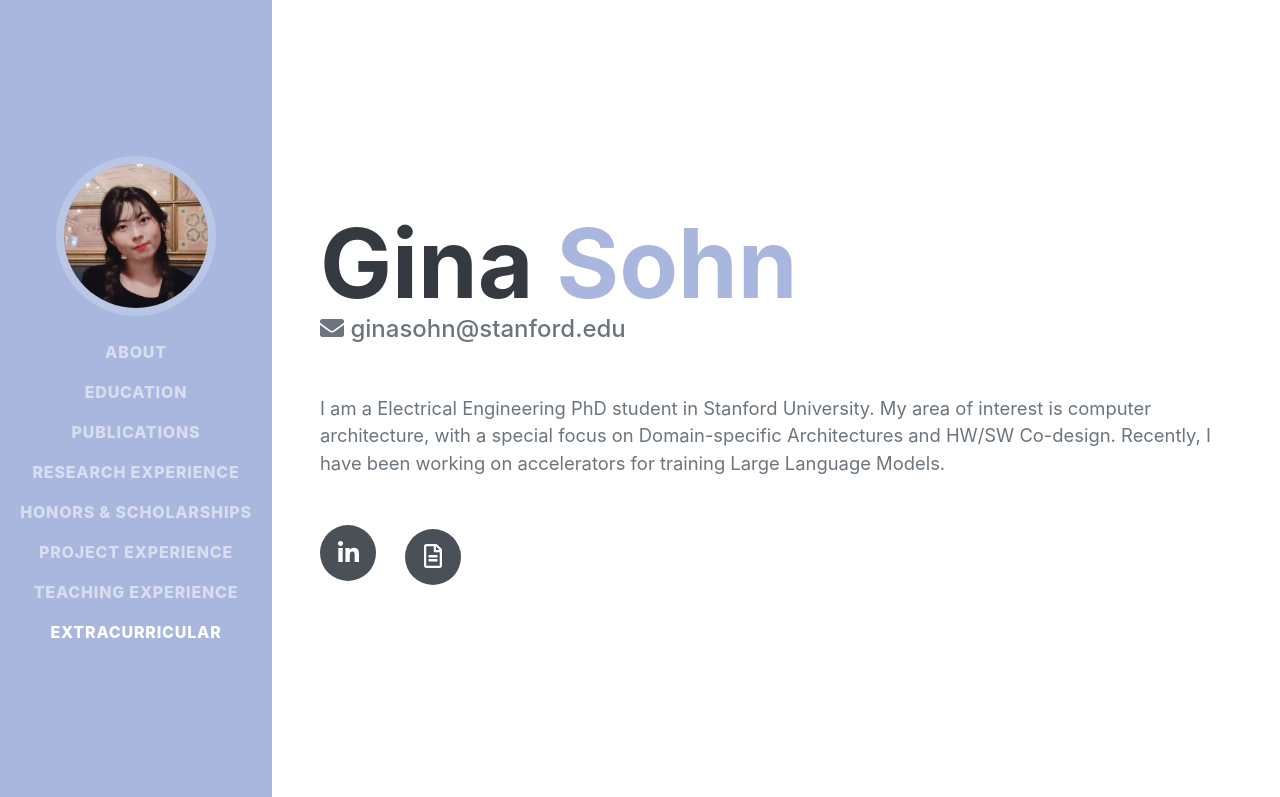
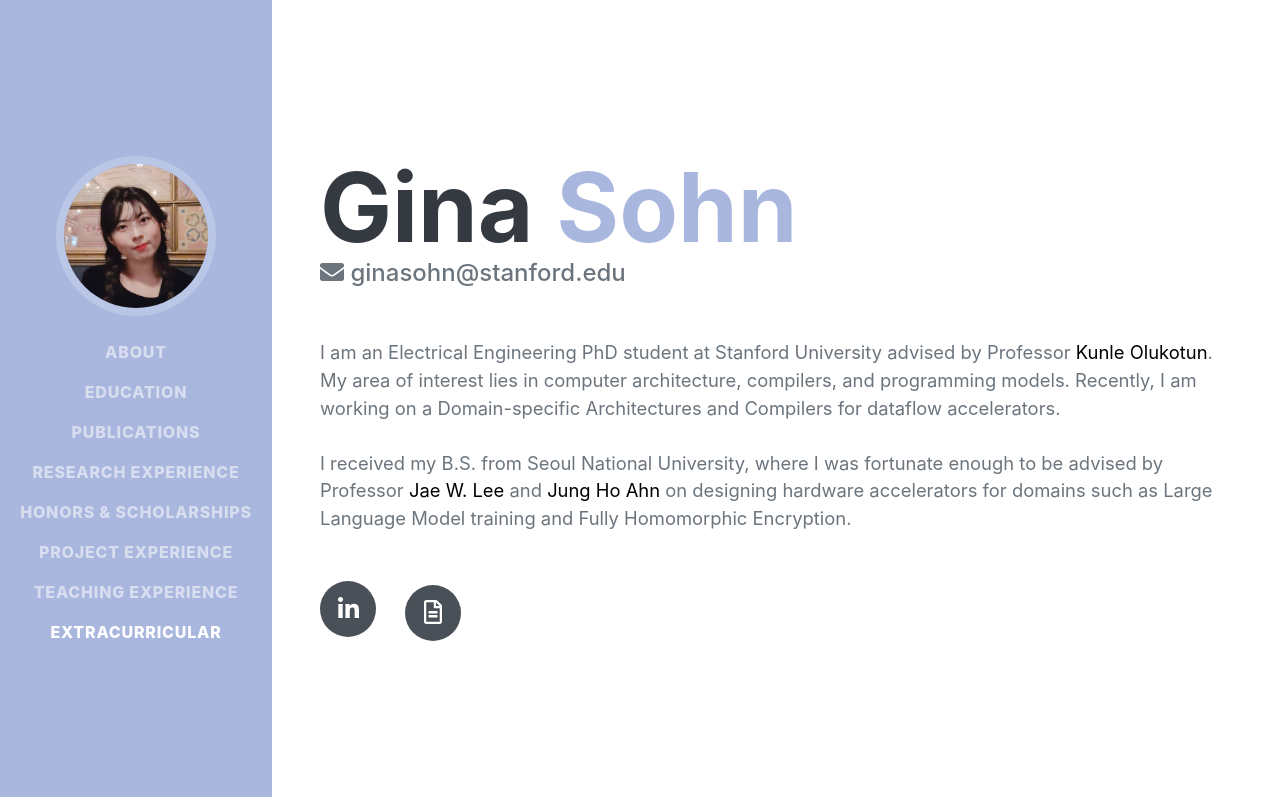
Before and after one commit to gina7484/gina7484.github.io, a plain HTML site: page index.html in a window 1280 px wide. Shown: the top 797 px of the page. Drawn offline with nearby package versions, Linux system fonts and the light colour scheme; a web font is replaced by a local one.

Commit message:
update intro

```diff
--- a/index.html
+++ b/index.html
@@ -75,11 +75,12 @@
                     <i class="fas fa-envelope"></i> ginasohn@stanford.edu
                 </div>
                 <p class="lead mb-5">
-                    I am a Electrical Engineering PhD student in Stanford University. My area of
-                    interest is computer architecture, with a special focus on
-                    Domain-specific Architectures and HW/SW Co-design.
-                    Recently, I have been working on accelerators for training Large Language Models.
-                    <br />
+                    I am an Electrical Engineering PhD student at Stanford University advised by Professor <a href=https://engineering.stanford.edu/people/oyekunle-olukotun>Kunle Olukotun</a>. My area of
+                    interest lies in computer architecture, compilers, and programming models. Recently, I am working on a Domain-specific Architectures and Compilers for dataflow accelerators.
+                    <br /><br />
+
+                    I received my B.S. from Seoul National University, where I was fortunate enough to be advised by Professor <a href=https://iamjaelee.github.io/www/ >Jae W. Lee</a> and <a href=https://scale.snu.ac.kr/members >Jung Ho Ahn</a> on designing hardware accelerators for domains such as Large Language Model training and Fully Homomorphic Encryption.
+                    <br/>
                 </p>
                 <div class="social-icons">
                     <a class="social-icon" href="https://www.linkedin.com/in/gina-sohn-b6b64a1b6/"><i
```
